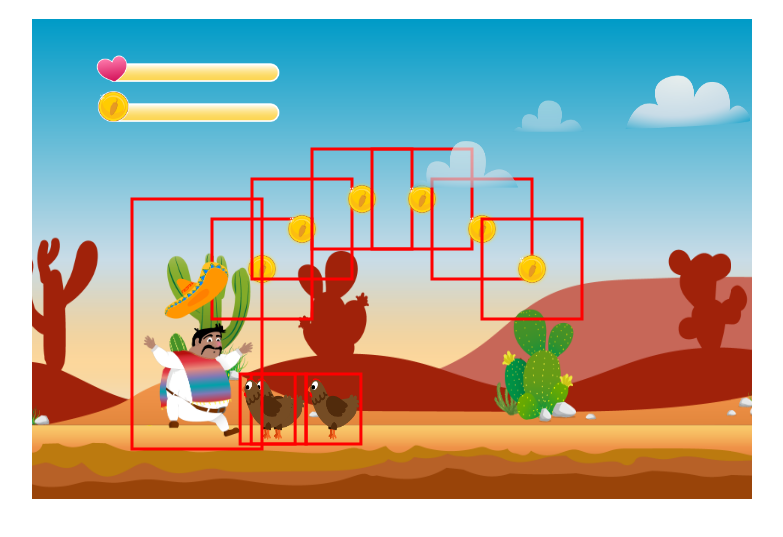
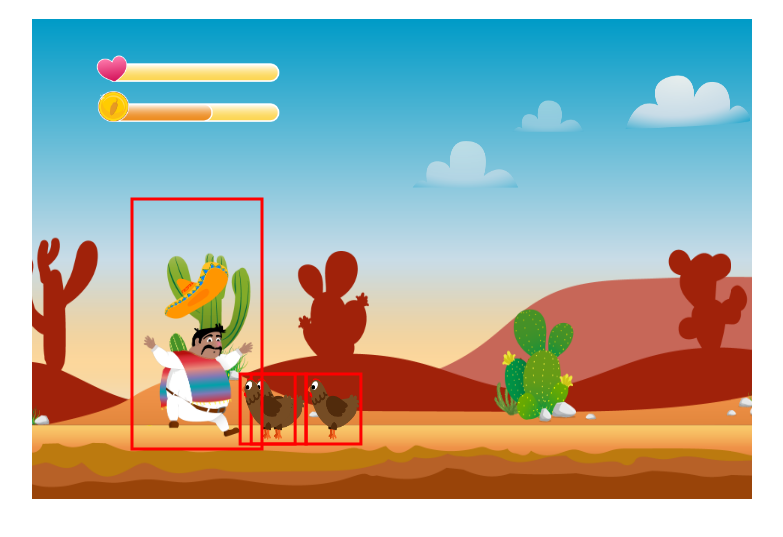
Before and after one commit to IljaGG/El_pollo_loco, a plain HTML site: page index.html in a window 1280 px wide. Shown: the part 69-606 px from the top of the page, without its empty margins (248-1031 px from the left). Drawn offline with Linux system fonts and the light colour scheme.

Commit message:
updatet coinCollect

```diff
--- a/index.html
+++ b/index.html
@@ -9,6 +9,7 @@
     <script src="models/drawable-object.class.js"></script>
     <script src="models/status-bar.class.js"></script>
     <script src="models/coin-bar.class.js"></script>
+    <script src="models/bottle-bar.class.js"></script>
     <script src="models/world.class.js"></script>
     <script src="models/movable-object.class.js"></script>
     <script src="models/background-object.class.js"></script>
--- a/models/coin-bar.class.js
+++ b/models/coin-bar.class.js
@@ -2,7 +2,7 @@ class CoinBar extends DrawableObject {
 
     IMAGES_COIN_BAR = [
         'img/7.Marcadores/Barra/Marcador moneda/Naranja/0_.png',
-        'img/7.Marcadores/Barra/Marcador moneda/Naranja/20_.png',
+        'img/7.Marcadores/Barra/Marcador moneda/Naranja/20_ .png',
         'img/7.Marcadores/Barra/Marcador moneda/Naranja/40_.png',
         'img/7.Marcadores/Barra/Marcador moneda/Naranja/60_.png',
         'img/7.Marcadores/Barra/Marcador moneda/Naranja/80__1.png',
--- a/models/drawable-object.class.js
+++ b/models/drawable-object.class.js
@@ -15,8 +15,10 @@ class DrawableObject {
     }
 
     draw(ctx) {
+
         ctx.drawImage(this.img, this.x, this.y, this.width, this.height);
     }
+
 
     drawFrame(ctx) {
         if (this instanceof Chicken || this instanceof Character || this instanceof Coin) {
--- a/models/world.class.js
+++ b/models/world.class.js
@@ -51,6 +51,7 @@ class World {
             if (this.character.isColliding(coin)) {
                 this.character.collect();
                 this.coinBar.setCoinAmmount(this.character.coinAmmount);
+                this.level.coins.splice(this.level.coins.indexOf(coin, 1));
             }
         });
     }
```
